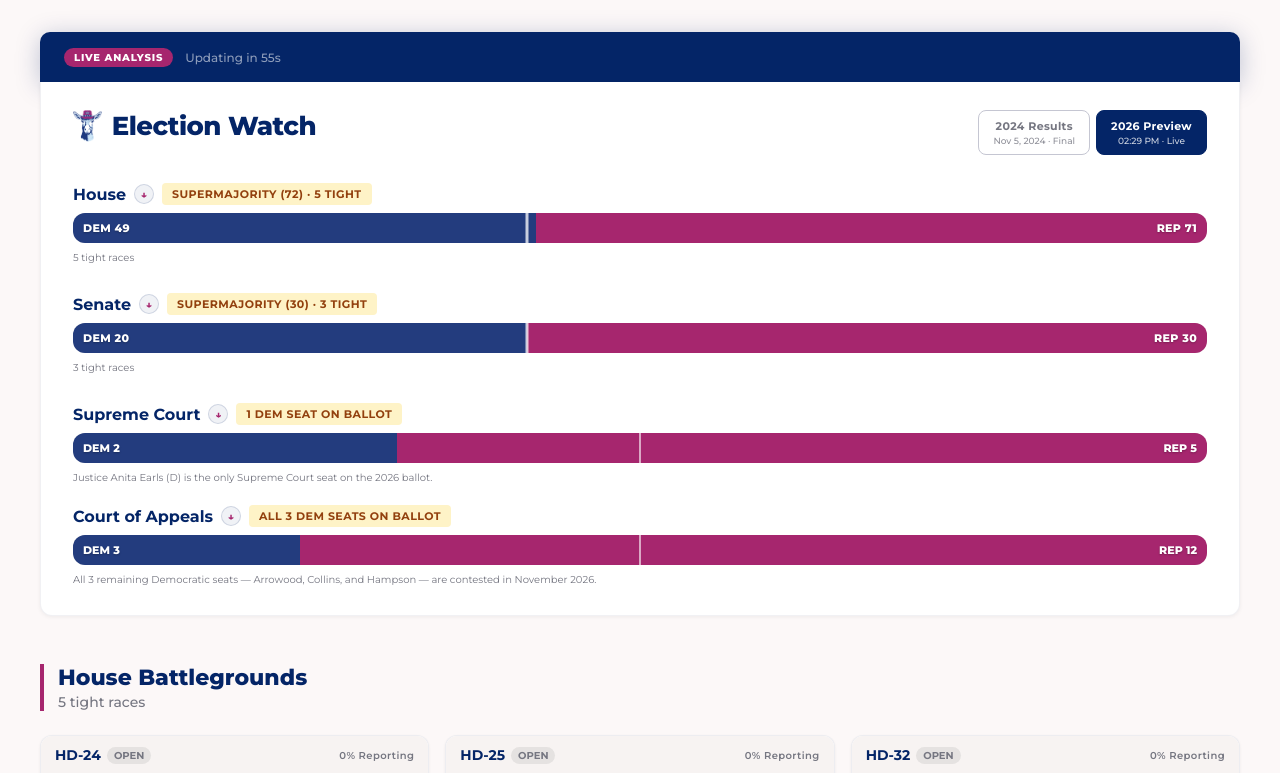
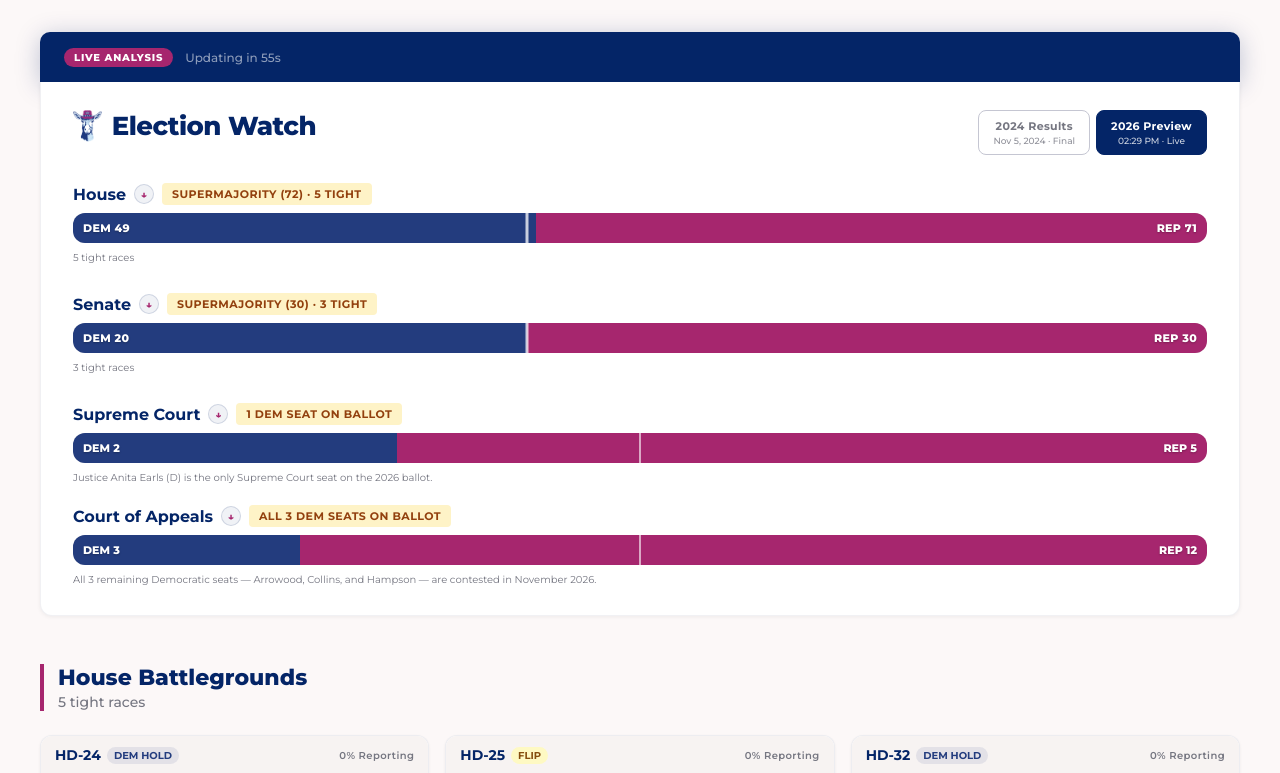
Before and after one commit to jimbaxley/election-results, a Next.js app: page /balance-of-power in a window 1280 px wide. Shown: the top 773 px of the page. Built offline with nearby package versions, Linux system fonts and the light colour scheme.

Commit message:
Clean up starting point

```diff
--- a/app/balance-of-power/page.tsx
+++ b/app/balance-of-power/page.tsx
@@ -596,7 +596,14 @@ function BattlegroundSection({
 
           const holdParty = seat.incumbentParty ?? seat.leaderParty;
           let sb: { label: string; bg: string; color: string } = { label: `${holdParty} HOLD`, bg: `${C.primaryMid}18`, color: C.primaryMid };
-          if (seat.seatStatus === "OPEN") {
+          if (source === "2026" && seat.pctReporting === 0 && seat.incumbentParty) {
+            // No votes yet — show prior-based label
+            if (seat.incumbentParty === "DEM") {
+              sb = { label: "DEM HOLD", bg: `${C.primaryMid}18`, color: C.primaryMid };
+            } else {
+              sb = { label: "FLIP", bg: "#fef9c3", color: "#854d0e" };
+            }
+          } else if (seat.seatStatus === "OPEN") {
             sb = { label: "OPEN", bg: C.surfaceHigh, color: C.outline };
           } else if (isDemFlip) {
             sb = confirmed
```
